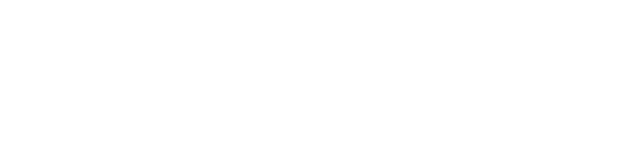
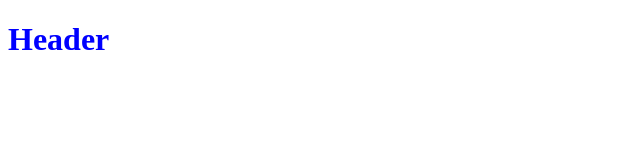
Before and after one commit to wheresmytyphone/github-tut, a plain HTML site: page index.html in a window 1280 px wide. Shown: the whole page, without its empty margins (0-640 px from the left). Drawn offline with Linux system fonts and the light colour scheme.

Commit message:
adding header

```diff
--- a/index.html
+++ b/index.html
@@ -6,7 +6,7 @@
     <title>Git Tutorial</title>
   </head>
   <body>
-
+    <h1>Header</h1>
 
 
     <script type="text/javascript" src="script.js">
--- a/style.css
+++ b/style.css
@@ -0,0 +1,3 @@
+h1 {
+  color: blue;
+}
```
